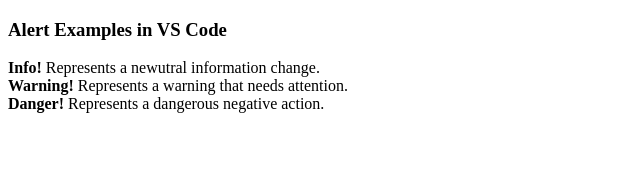
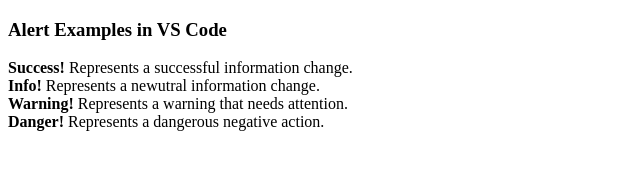
Before and after one commit to OwenNam001/JunCookie.com, a plain HTML site: page index.html in a window 1280 px wide. Shown: the whole page, without its empty margins (0-640 px from the left). Drawn offline with Linux system fonts and the light colour scheme.

Commit message:
Second commit

```diff
--- a/index.html
+++ b/index.html
@@ -8,6 +8,7 @@
 <body>
 
     <h3>Alert Examples in VS Code</h3>
+    <strong>Success!</strong> Represents a successful information change.</br>
     <strong>Info!</strong> Represents a newutral information change.</br>
     <strong>Warning!</strong> Represents a warning that needs attention.</br>
     <strong>Danger!</strong> Represents a dangerous negative action.</br>
```
